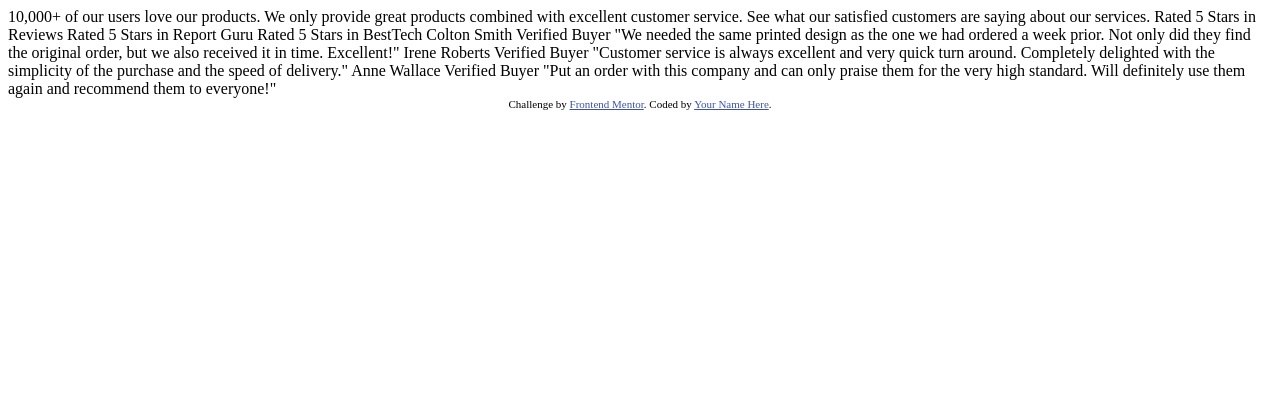
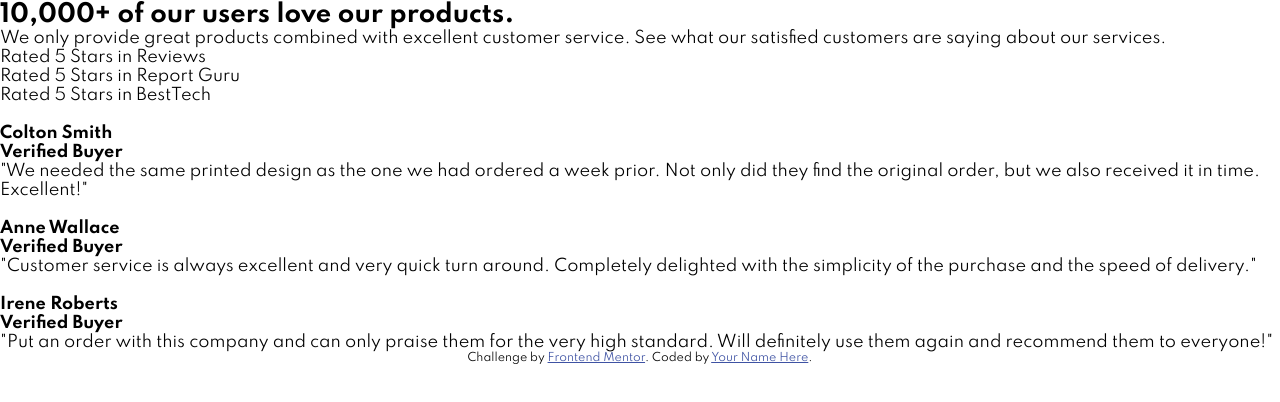
Before and after one commit to jimovan/social-proof-section, a plain HTML site: page index.html in a window 1280 px wide. Drawn offline with Linux system fonts and the light colour scheme.

Commit message:
update styles and html

```diff
--- a/index.html
+++ b/index.html
@@ -12,6 +12,13 @@
       href="./images/favicon-32x32.png"
     />
 
+    <link rel="preconnect" href="https://fonts.gstatic.com" />
+    <link
+      href="https://fonts.googleapis.com/css2?family=Spartan:wght@400;500;700&display=swap"
+      rel="stylesheet"
+    />
+
+    <link rel="stylesheet" href="styles/styles.css" />
     <title>Frontend Mentor | Social proof section</title>
 
     <!-- Feel free to remove these styles or customise in your own stylesheet 👍 -->
@@ -26,30 +33,51 @@
     </style>
   </head>
   <body>
-    10,000+ of our users love our products.
+    <h2>10,000+ of our users love our products.</h2>
 
-    We only provide great products combined with excellent customer service.
-    See what our satisfied customers are saying about our services.
+    <p>
+      We only provide great products combined with excellent customer service.
+      See what our satisfied customers are saying about our services.
+    </p>
 
-    Rated 5 Stars in Reviews
-    Rated 5 Stars in Report Guru
-    Rated 5 Stars in BestTech
+    <section class="ratings">
+      <div class="rating-card">Rated 5 Stars in Reviews</div>
+      <div class="rating-card">Rated 5 Stars in Report Guru</div>
+      <div class="rating-card">Rated 5 Stars in BestTech</div>
+    </section>
 
-    Colton Smith
-    Verified Buyer
-    "We needed the same printed design as the one we had ordered a week prior.
-    Not only did they find the original order, but we also received it in time.
-    Excellent!"
-
-    Irene Roberts
-    Verified Buyer
-    "Customer service is always excellent and very quick turn around. Completely
-    delighted with the simplicity of the purchase and the speed of delivery."
-
-    Anne Wallace
-    Verified Buyer
-    "Put an order with this company and can only praise them for the very high
-    standard. Will definitely use them again and recommend them to everyone!"
+    <section class="buyers">
+      <div class="buyer-card">
+        <img src="" alt="" />
+        <h4>Colton Smith</h4>
+        <h4>Verified Buyer</h4>
+        <p>
+          "We needed the same printed design as the one we had ordered a week
+          prior. Not only did they find the original order, but we also received
+          it in time. Excellent!"
+        </p>
+      </div>
+      <div class="buyer-card">
+        <img src="" alt="" />
+        <h4>Anne Wallace</h4>
+        <h4>Verified Buyer</h4>
+        <p>
+          "Customer service is always excellent and very quick turn around.
+          Completely delighted with the simplicity of the purchase and the speed
+          of delivery."
+        </p>
+      </div>
+      <div class="buyer-card">
+        <img src="" alt="" />
+        <h4>Irene Roberts</h4>
+        <h4>Verified Buyer</h4>
+        <p>
+          "Put an order with this company and can only praise them for the very
+          high standard. Will definitely use them again and recommend them to
+          everyone!"
+        </p>
+      </div>
+    </section>
 
     <div class="attribution">
       Challenge by
--- /dev/null
+++ b/styles/_globals.scss
@@ -0,0 +1,21 @@
+* {
+  margin: 0;
+  padding: 0;
+  box-sizing: border-box;
+}
+
+*,
+*::before,
+*::after {
+  box-sizing: inherit;
+}
+
+html {
+  font-size: 100%;
+}
+
+body {
+  font-family: "Spartan", sans-serif;
+  font-weight: 400;
+  //color: $lightMagenta;
+}
--- /dev/null
+++ b/styles/_variables.scss
@@ -0,0 +1,6 @@
+// Colours
+$darkMagenta: hsl(300, 43%, 22%);
+$softPink: hsl(333, 80%, 67%);
+$greyMagenta: hsl(303, 10%, 53%);
+$lightMagenta: hsl(300, 24%, 96%);
+$white: hsl(0, 0%, 100%);
```
Also changed, not shown: styles/styles.css (added), 1 other file.
